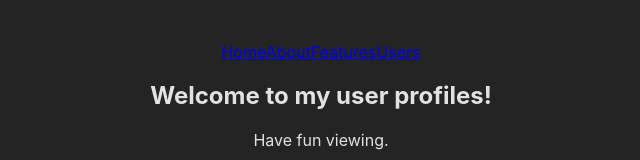
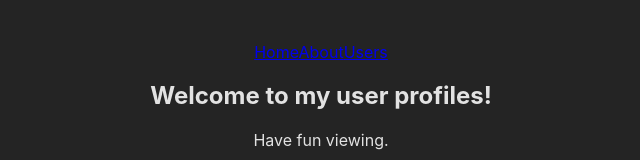
Before and after one commit to Lhorla/user-profiles, a React (Vite) app: page / in a window 1280 px wide. Shown: the top 160 px of the page, without its empty margins (319-959 px from the left). Built offline with nearby package versions, Linux system fonts and the light colour scheme.

Commit message:
Update Home.jsx

```diff
--- a/src/components/Home.jsx
+++ b/src/components/Home.jsx
@@ -7,7 +7,6 @@ function Home() {
       <nav>
         <Link to="/">Home</Link>
         <Link to="/about">About</Link>
-        <Link to="/features">Features</Link>
         <Link to="/users">Users</Link>
       </nav>
       <main>
```
